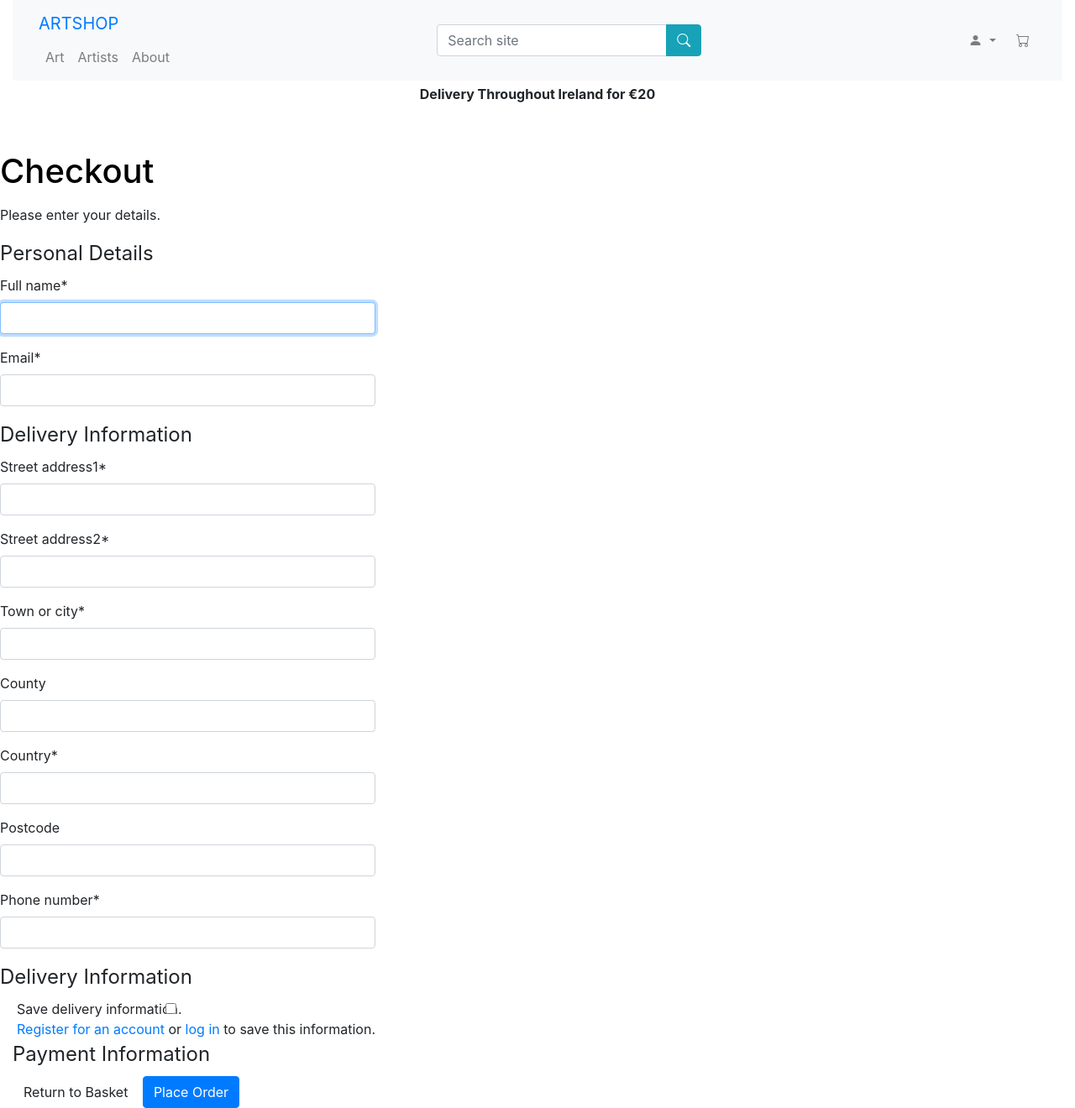
After one commit to SiobhanP1/art-shop-ecommerce-store, a Django app: template checkout/templates/checkout/checkout.html in a window 1280 px wide. The commit adds this page. Shown: the whole page at 84% size. Run offline with Django 3.2, Linux system fonts and the light colour scheme; the template is opened without the code that fills it: values that come from a table or form of the project are taken from there, others are empty; some libraries are stand-ins or nearby versions.

Commit message:
Add basic html to checkout page

```diff
--- a/basket/templates/basket/basket.html
+++ b/basket/templates/basket/basket.html
@@ -62,7 +62,7 @@
                         <tr>
                             <td colspan="3" class="text-right">
                                 <a class="btn" href="">Return to Shop</a>
-                                <a class="btn btn-info" href="">Secure Checkout</a>
+                                <a class="btn btn-info" href="{% url 'checkout' %}">Secure Checkout</a>
                             </td>
                         </tr>
                     </tbody>
--- a/checkout/forms.py
+++ b/checkout/forms.py
@@ -9,11 +9,12 @@ class OrderForm(forms.ModelForm):
         fields = ('full_name', 'email', 'phone_number', 'county', 'postcode', 'town_or_city',
     'street_address1', 'street_address2', 'country')
 
-    def __init__(self, **args, **kwargs):
+    def __init__(self, *args, **kwargs):
         """Set placeholders and autofocus on first field"""
-        super().__init__(**args, **kwargs)
+        super().__init__(*args, **kwargs)
 
-        self.field['full_name'].widget.attrs['autofocus'] = True
+        for field in self.fields:
+            self.fields['full_name'].widget.attrs['autofocus'] = True
 
-        # add stripe-style-input styling to base.css
-        self.field[field].widget.attrs['class'] = 'stripe-style-input'
+            # add stripe-style-input styling to base.css or remove
+            self.fields[field].widget.attrs['class'] = 'stripe-style-input'
--- /dev/null
+++ b/checkout/templates/checkout/checkout.html
@@ -0,0 +1,92 @@
+{% extends 'base.html' %}
+{% load static %}
+
+{% block content %}
+<div class="row">
+    <div class="col-12 col-lg-6">
+        <section class="container header-container">
+            <div class="row">
+                <div class="mb-2">
+                    <h1 class="">Checkout</h1>
+                </div>
+            </div>
+        </section>
+        <section class="container form-container mt-100">
+            <div class="row">
+                <p>Please enter your details.</p>
+                <form id="payment-form" action="{% url 'checkout' %}" method="POST">
+                    <fieldset class="">
+                        <legend class="fieldset-label">
+                            Personal Details
+                        </legend>
+                        {{ order_form.full_name|as_crispy_field }}
+                        {{ order_form.email|as_crispy_field }}
+                    </fieldset>
+                    <fieldset class="">
+                        <legend class="fieldset-label">
+                            Delivery Information
+                        </legend>
+                        {{ order_form.street_address1|as_crispy_field }}
+                        {{ order_form.street_address2|as_crispy_field }}
+                        {{ order_form.town_or_city|as_crispy_field }}
+                        {{ order_form.county|as_crispy_field }}
+                        {{ order_form.country|as_crispy_field }}
+                        {{ order_form.postcode|as_crispy_field }}
+                        {{ order_form.phone_number|as_crispy_field }}
+                    </fieldset>
+                    <fieldset class="">
+                        <legend class="fieldset-label">
+                            Delivery Information
+                        </legend>
+                        <div class="form-check form-check-online">
+                            <div>
+                                <label class="form-check-label" for="id-save-info">
+                                    Save delivery information.
+                                </label>
+                                <input class="form-check-input" type="checkbox" name="save-info">
+                            </div>
+                            <div>
+                                <label class="form-check-label" for="id-save-info">
+                                    <a class="" href="">Register for an account</a>
+                                    or
+                                    <a class="" href="">log in</a>
+                                    to save this information.
+                                </label>
+                            </div>
+                        </div>
+            </div>
+            </fieldset>
+            <fieldset>
+                <legend class="fieldset-label">
+                    Payment Information
+                </legend>
+                <!--Stripe card element-->
+                <div id="card-element"></div>
+                <!--Card error notifications-->
+                <div id="card-errors" type="alert"></div>
+            </fieldset>
+            <div class="submit-button">
+                <a class="btn" href="{% url 'view_basket' %}">
+                    <span>Return to Basket</span>
+                </a>
+                <button class="btn btn-primary" id="submit-button">
+                    Place Order
+                </button>
+            </div>
+            </form>
+
+    </div>
+
+    </section>
+</div>
+</div>
+{% endblock %}
+
+{% block postloadjs %}
+{{ block.super }}
+
+<script>
+
+</script>
+
+{% endblock %}
--- a/checkout/views.py
+++ b/checkout/views.py
@@ -4,7 +4,7 @@ from django.contrib import messages
 from .forms import OrderForm
 
 
-def Checkout(request):
+def checkout(request):
     """A view to return the checkout page"""
     basket = request.session.get('basket', {})
     if not basket:
--- a/requirements.txt
+++ b/requirements.txt
@@ -1,6 +1,7 @@
 asgiref==3.7.2
 Django==3.2.23
 django-allauth==0.41.0
+django-crispy-forms==1.14.0
 oauthlib==3.2.2
 Pillow==10.1.0
 python3-openid==3.2.0
```
Also changed, not shown: art_shop/settings.py (+7 -0 lines).
